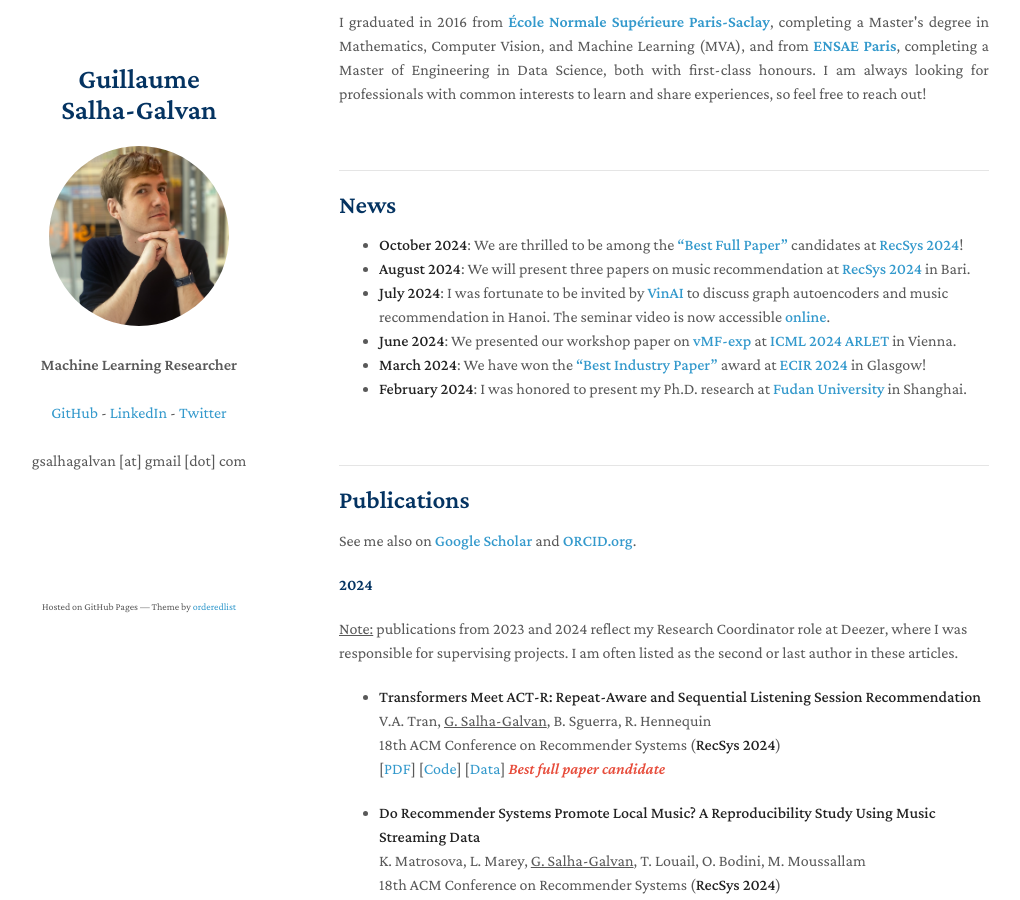
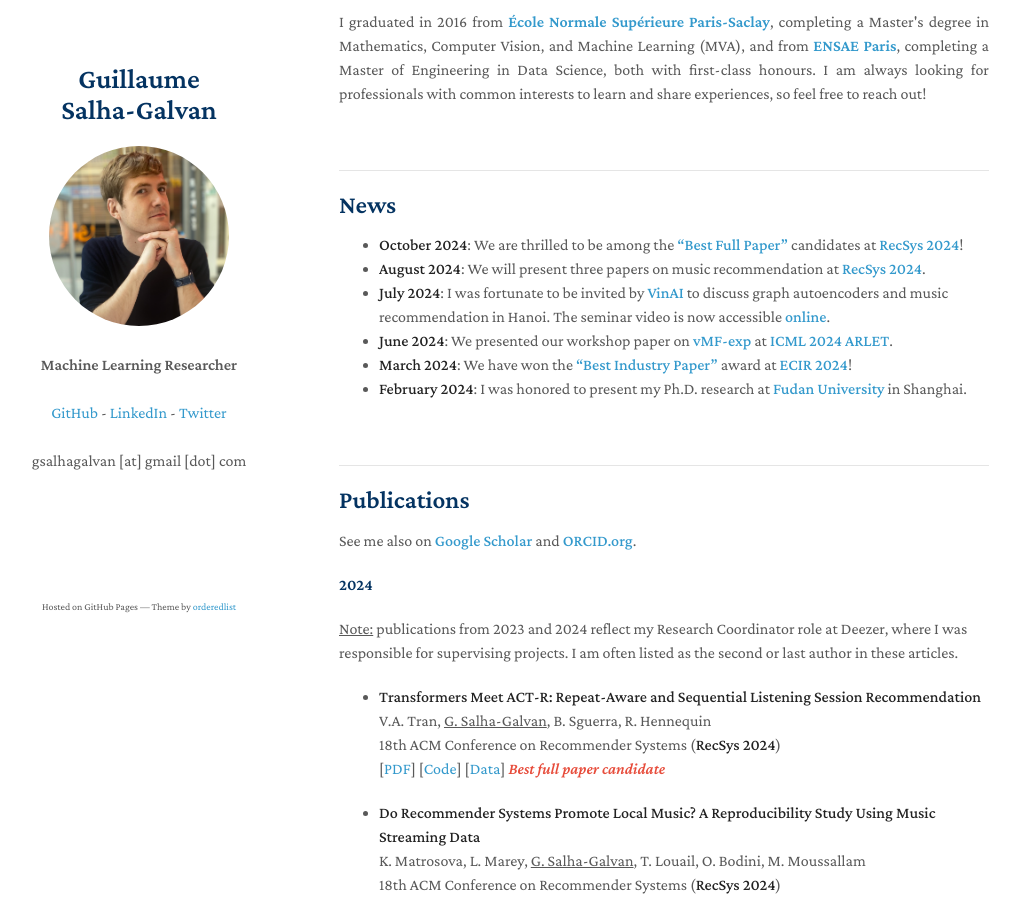
Before and after one commit to GuillaumeSalhaGalvan/GuillaumeSalhaGalvan.github.io, a Jekyll site: the page built from index.md, in a window 1280 px wide and 900 px high, scrolled down 483 px. Shown: the whole window, without its empty margins (131-1151 px from the left). Built offline with Jekyll 4.4.1, drawn with Linux system fonts in a browser that asks for light colours; our own code applies the rules of GitHub Pages for plain Markdown files; a script that is not in the unit is left out.

Commit message:
Update index.md

```diff
--- a/index.md
+++ b/index.md
@@ -20,10 +20,10 @@ I graduated in 2016 from <a href="https://www.master-mva.com/" target="_blank"><
 ## News
 
 - **October 2024**: We are thrilled to be among the **<a href="https://twitter.com/gsalhagalvan/status/1846093459976818746" target="_blank">"Best Full Paper"</a>** candidates at **<a href="https://recsys.acm.org/recsys24/" target="_blank">RecSys 2024</a>**!
-- **August 2024**: We will present three papers on music recommendation at **<a href="https://recsys.acm.org/recsys24/" target="_blank">RecSys 2024</a>** in Bari.
+- **August 2024**: We will present three papers on music recommendation at **<a href="https://recsys.acm.org/recsys24/" target="_blank">RecSys 2024</a>**.
 - **July 2024**: I was fortunate to be invited by **<a href="https://research.vinai.io/seminar/representation-learning-with-graph-autoencoders-and-applications-to-music-recommendation/" target="_blank">VinAI</a>** to discuss graph autoencoders and music recommendation in Hanoi. The seminar video is now accessible **<a href="https://www.youtube.com/watch?v=kAAIHHorSjY" target="_blank">online</a>**.
-- **June 2024**: We presented our workshop paper on **<a href="https://guillaumesalhagalvan.com/doc/vmfexp-icml2024-workshop.pdf" target="_blank">vMF-exp</a>** at **<a href="https://arlet-workshop.github.io/" target="_blank">ICML 2024 ARLET</a>** in Vienna.
-- **March 2024**: We have won the **<a href="https://twitter.com/gsalhagalvan/status/1772762220943847761" target="_blank">"Best Industry Paper"</a>** award at **<a href="https://www.ecir2024.org/" target="_blank">ECIR 2024</a>** in Glasgow!
+- **June 2024**: We presented our workshop paper on **<a href="https://guillaumesalhagalvan.com/doc/vmfexp-icml2024-workshop.pdf" target="_blank">vMF-exp</a>** at **<a href="https://arlet-workshop.github.io/" target="_blank">ICML 2024 ARLET</a>**.
+- **March 2024**: We have won the **<a href="https://twitter.com/gsalhagalvan/status/1772762220943847761" target="_blank">"Best Industry Paper"</a>** award at **<a href="https://www.ecir2024.org/" target="_blank">ECIR 2024</a>**!
 - **February 2024**: I was honored to present my Ph.D. research at **<a href="https://www.fudan.edu.cn/en/" target="_blank">Fudan University</a>** in Shanghai.
 
 
```
